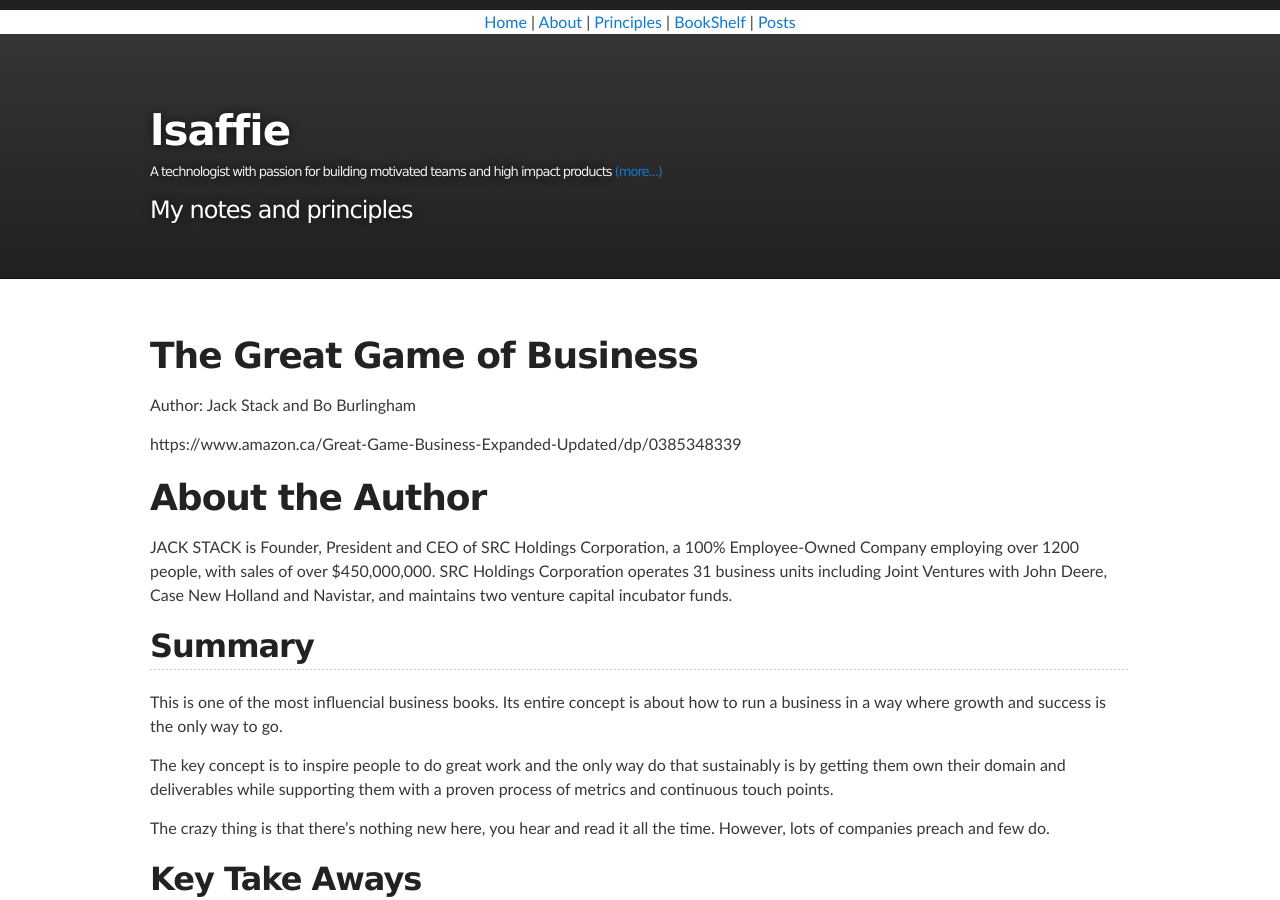
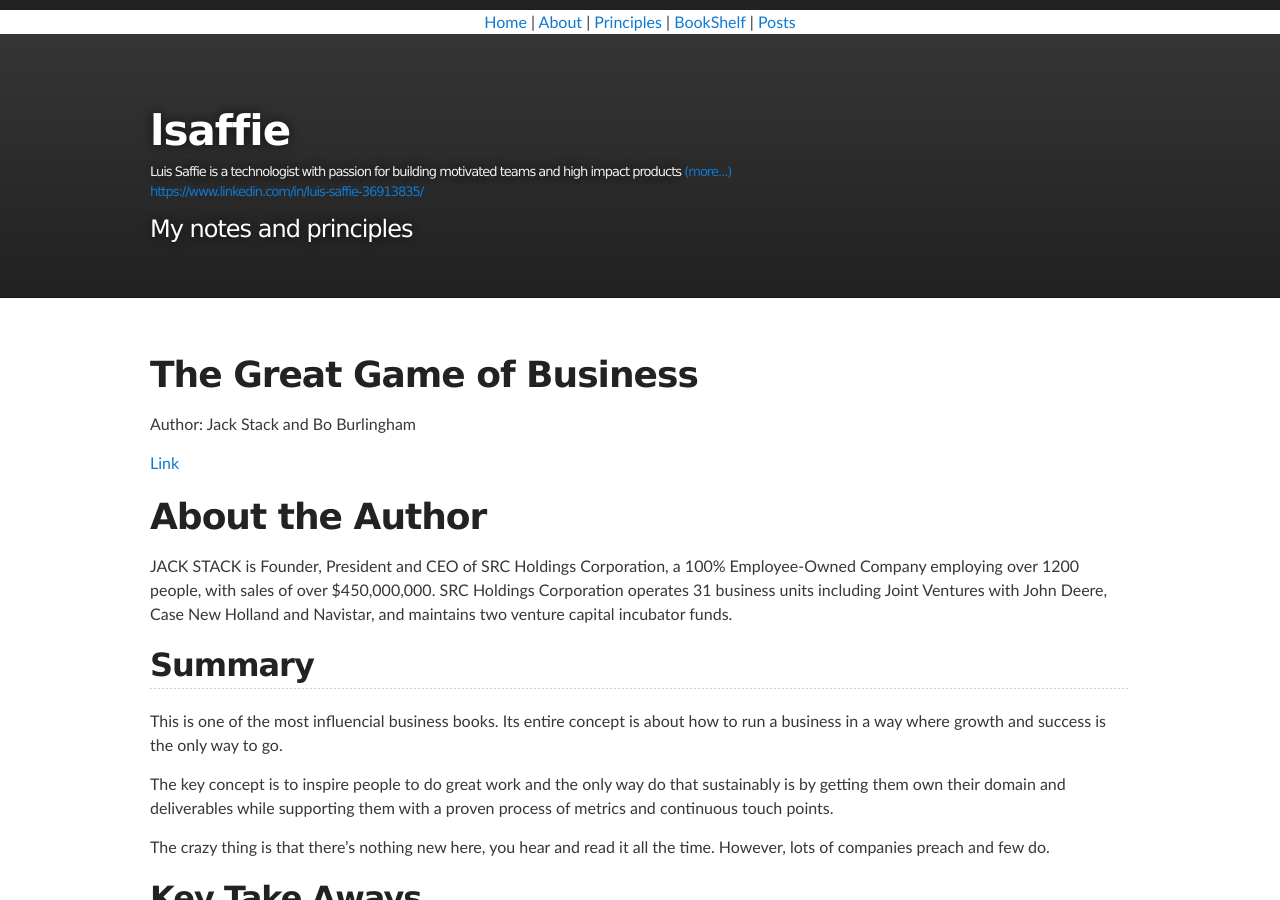
Before and after one commit to lsaffie/lsaffie.github.io, a Jekyll site: the page built from _posts/2018-09-18-the-great-game-of-business.md, in a window 1280 px wide and 900 px high. Built offline with Jekyll 4.4.1, drawn with Linux system fonts in a browser that asks for light colours; our own code applies the rules of GitHub Pages for plain Markdown files.

Commit message:
Layout fix

```diff
--- a/_config.yml
+++ b/_config.yml
@@ -1,4 +1,4 @@
 title:  lsaffie
 description: My notes and principles
-tagline: A technologist with passion for building motivated teams and high impact products
+tagline: Luis Saffie is a technologist with passion for building motivated teams and high impact products
 theme: jekyll-theme-slate
--- a/_includes/about.html
+++ b/_includes/about.html
@@ -1,6 +1,6 @@
 A father, husband and technologist...
 
-Luis is a technologist currently CTO/CPO at HomeStars Inc. Luis thrives on building high efficiency teams, technology and high impact products. He's an advisor, speaker and never ending researcher.
+Luis Saffie is a technologist currently CTO/CPO at HomeStars Inc. Luis thrives on building high efficiency teams, technology and high impact products. He's an advisor, speaker and never ending researcher.
 
 Luis is active in many of the Toronto tech communities; Ruby on Rails, Toronto CTO, 49 Spadina Tech Connect, and more.
 
--- a/_layouts/default.html
+++ b/_layouts/default.html
@@ -20,6 +20,7 @@
       <header class="inner">
         <h1 id="project_title">{{ site.title | default: site.github.repository_name }}</h1>
         <h3 id="about_tagline">{{ site.tagline }} <a href="about">(more...)</a></h3>
+        <h3 id="about_tagline"><a href="LinkedIn Profile">https://www.linkedin.com/in/luis-saffie-36913835/</a></h3>
         <h2 id="project_tagline">{{ site.description | default: site.github.project_tagline }}</h2>
 
         {% if site.show_downloads %}
--- a/_posts/2018-09-18-the-great-game-of-business.md
+++ b/_posts/2018-09-18-the-great-game-of-business.md
@@ -7,7 +7,7 @@ categories: readings
 
 Author: Jack Stack and Bo Burlingham
 
-https://www.amazon.ca/Great-Game-Business-Expanded-Updated/dp/0385348339
+[Link](https://www.amazon.ca/Great-Game-Business-Expanded-Updated/dp/0385348339)
 
 # About the Author
 
```
Also changed, not shown: 3 other files.
